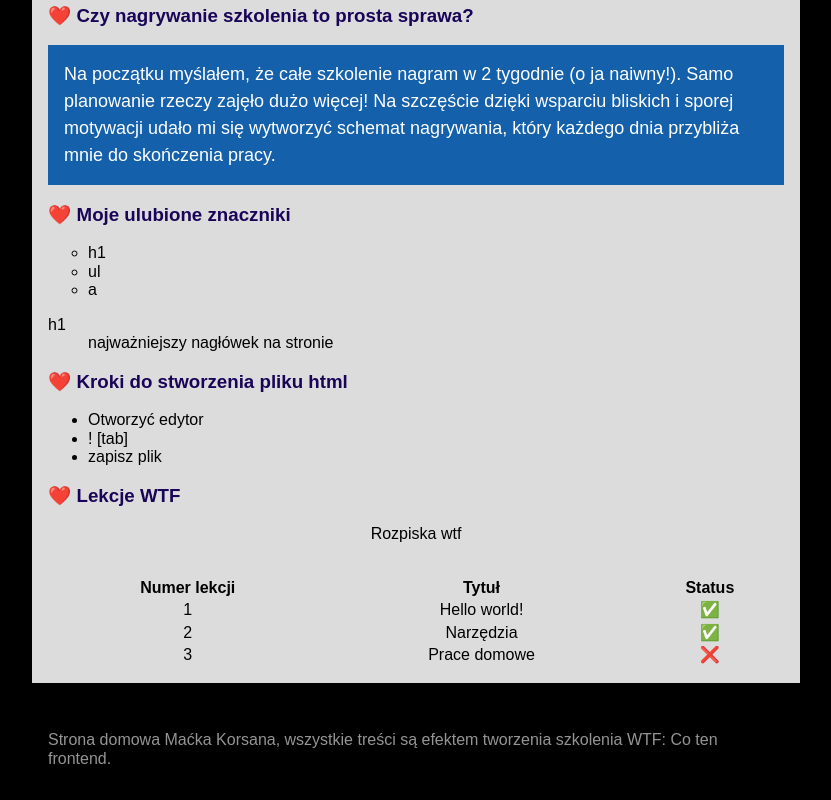
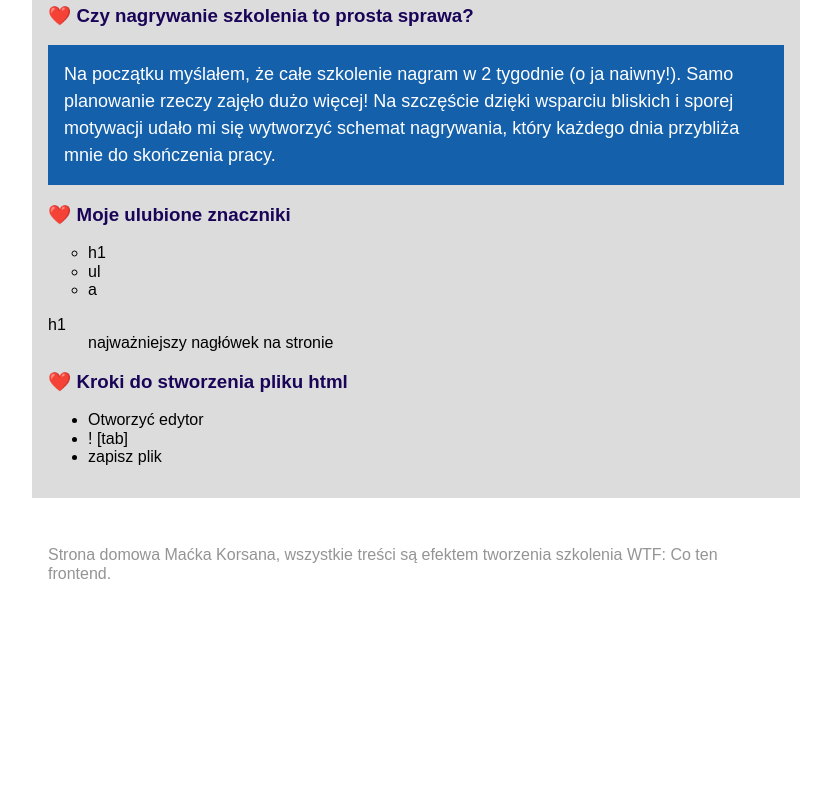
Before and after one commit to maciekwtfowicz/homepage, a website built with Parcel: page src/index.html in a window 1280 px wide. Shown: the part 1755-2555 px from the top of the page, without its empty margins (224-1055 px from the left). After the commit the page ends 2370 px from the top, so only its background shows below. Built offline with nearby package versions, Linux system fonts and the light colour scheme.

Commit message:
testing new layout

```diff
--- a/src/index.html
+++ b/src/index.html
@@ -85,37 +85,6 @@
 					<li>zapisz plik</li>
 				</ol>
 			</article>
-
-			<article class="my-article">
-				<h3 class="my-article__header">Lekcje WTF</h3>
-					<table>
-						<caption>Rozpiska wtf</caption>
-						<thead>
-							<tr>
-								<th>Numer lekcji</th>
-								<th>Tytuł</th>
-								<th>Status</th>
-							</tr>
-						</thead>
-						<tbody>
-							<tr>
-								<td>1</td>
-								<td>Hello world!</td>
-								<td>✅</td>
-							</tr>
-							<tr>
-								<td>2</td>
-								<td>Narzędzia</td>
-								<td>✅</td>
-							</tr>
-							<tr>
-								<td>3</td>
-								<td>Prace domowe</td>
-								<td>❌</td>
-							</tr>
-						</tbody>
-					</table>
-				</article>
 		</section>
 	</main>
 
--- a/src/js/main.js
+++ b/src/js/main.js
@@ -68,5 +68,4 @@ try {
   console.log(resultDays)
 } catch (e) {
   console.log(e)
-  alert('cos poszlo nie tak');
 }
--- a/src/styles/main.scss
+++ b/src/styles/main.scss
@@ -25,7 +25,7 @@ body {
   min-height: 100vh;
 
   @media screen and (min-width: $tablet) {
-    background: black;
+    background: white;
   }
 }
 
```
